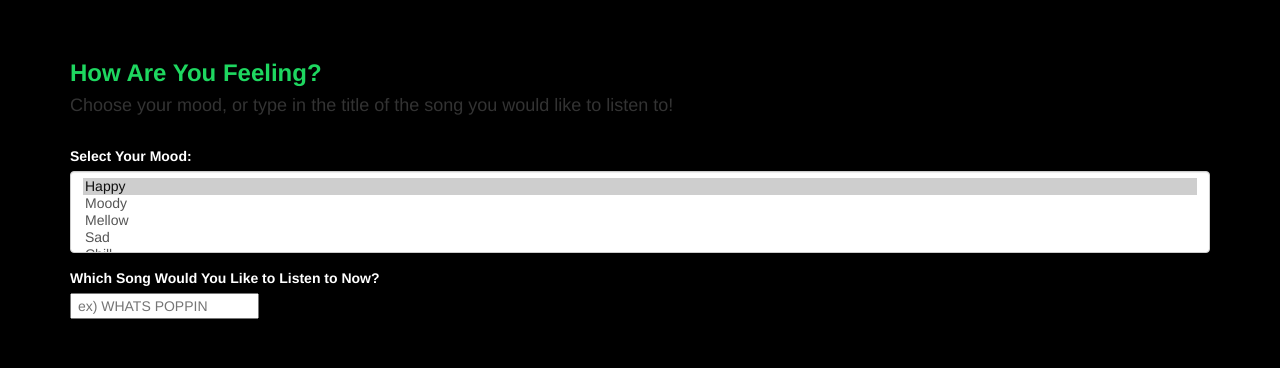
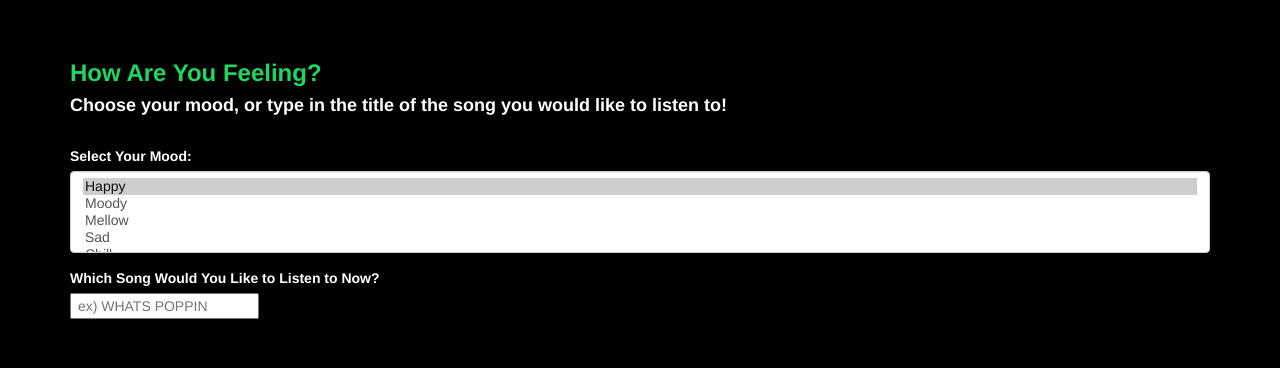
Before and after one commit to ringwang0312/final_project_ring, a Flask app: page / in a window 1280 px wide. Shown: the part 52-420 px from the top of the page. Run offline with Flask 2, Linux system fonts and the light colour scheme; some libraries are stand-ins or nearby versions.

Commit message:
change color

```diff
--- a/static/css/style.css
+++ b/static/css/style.css
@@ -14,6 +14,13 @@ h3 {
      background-color: black;
      font-family: "Helvetica", "Arial", sans-serif;
      font-weight: bold;
+}
+
+h4 {
+  color: white;
+  background-color: black;
+  font-family: "Helvetica", "Arial", sans-serif;
+  font-weight: bold;
 }
 
 img {
```
